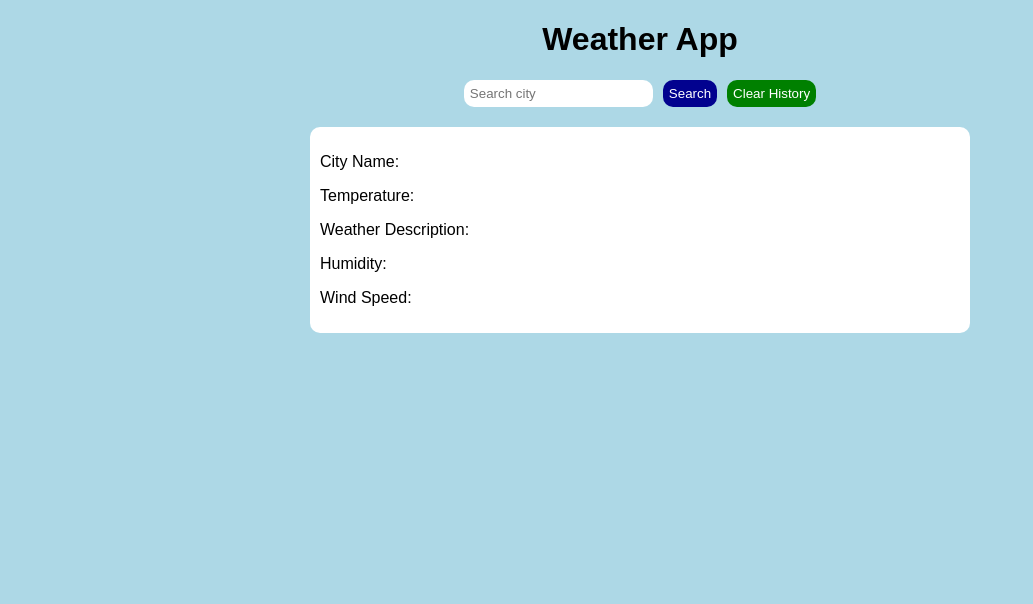
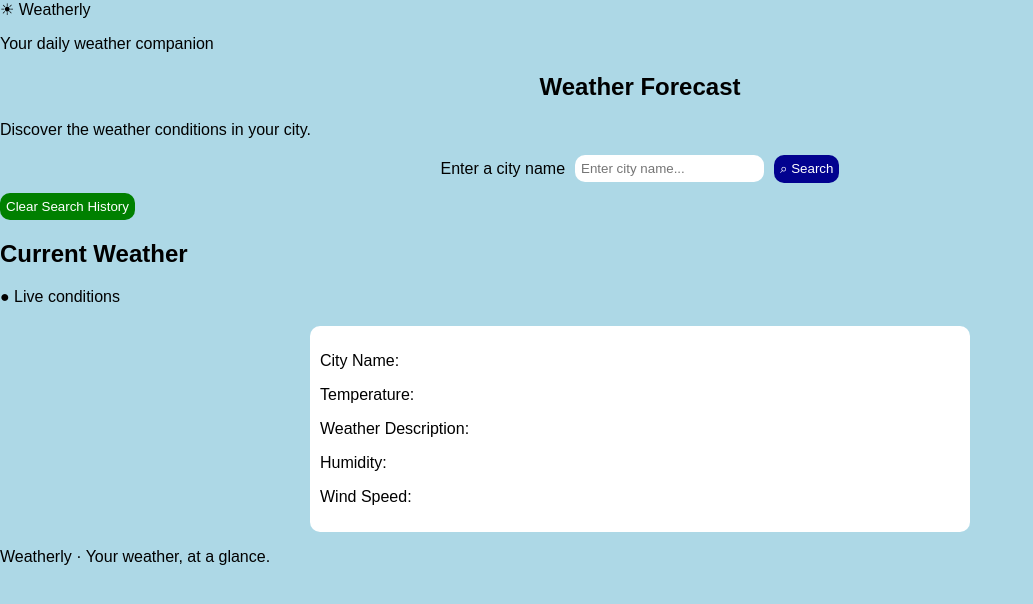
Before and after one commit to marmlu/JS-Weather-App-, a plain HTML site: page frontend/index.html in a window 1280 px wide. Shown: the whole page, without its empty margins (0-1033 px from the left). Drawn offline with Linux system fonts and the light colour scheme.

Commit message:
Add contents that are suitable for the UI

```diff
--- a/frontend/index.html
+++ b/frontend/index.html
@@ -3,28 +3,84 @@
   <head>
     <meta charset="UTF-8" />
     <meta name="viewport" content="width=device-width, initial-scale=1.0" />
-    <title>Weather App</title>
+
+    <meta
+      name="description"
+      content="Check current weather conditions, temperature, humidity, and wind speed for cities around the world."
+    />
+
+    <title>Weather App | Live Weather</title>
+
     <link rel="stylesheet" href="style.css" />
   </head>
+
   <body>
-    <h1>Weather App</h1>
+    <main class="weather-app">
+      <header class="app-header">
+        <div class="brand">
+          <span class="brand-icon">☀</span>
+          <span>Weather<span class="brand-highlight">ly</span></span>
+        </div>
+
+        <p class="header-subtitle">Your daily weather companion</p>
+      </header>
+
+      <section class="search-section">
+        <h1>Weather Forecast</h1>
+
+        <p class="section-description">
+          Discover the weather conditions in your city.
+        </p>
+
         <div class="search-bar">
+          <label class="visually-hidden" for="city-input">
+            Enter a city name
+          </label>
+
           <input
             autocomplete="off"
             id="city-input"
             type="text"
-        placeholder="Search city"
+            placeholder="Enter city name..."
           />
-      <button id="search-btn">Search</button>
-      <button id="clear-history-btn">Clear History</button>
+
+          <button id="search-btn" type="button">
+            <span class="search-icon">⌕</span>
+            Search
+          </button>
         </div>
+
+        <button id="clear-history-btn" type="button">
+          Clear Search History
+        </button>
+
+        <p id="history-message" role="status" aria-live="polite"></p>
+      </section>
+
+      <section class="weather-section" aria-label="Weather information">
+        <div class="section-heading">
+          <h2>Current Weather</h2>
+          <span class="live-indicator">● Live conditions</span>
+        </div>
+
         <div class="display-info">
           <p id="city-name">City Name:</p>
+
           <p id="temperature">Temperature:</p>
+
           <p id="description">Weather Description:</p>
+
           <p id="humidity">Humidity:</p>
+
           <p id="wind-speed">Wind Speed:</p>
         </div>
+      </section>
+
+      <footer class="app-footer">
+        <p>Weatherly · Your weather, at a glance.</p>
+      </footer>
+    </main>
+
     <script src="script.js"></script>
   </body>
 </html>
```
Lines whose indentation alone changed are shown as unchanged.
